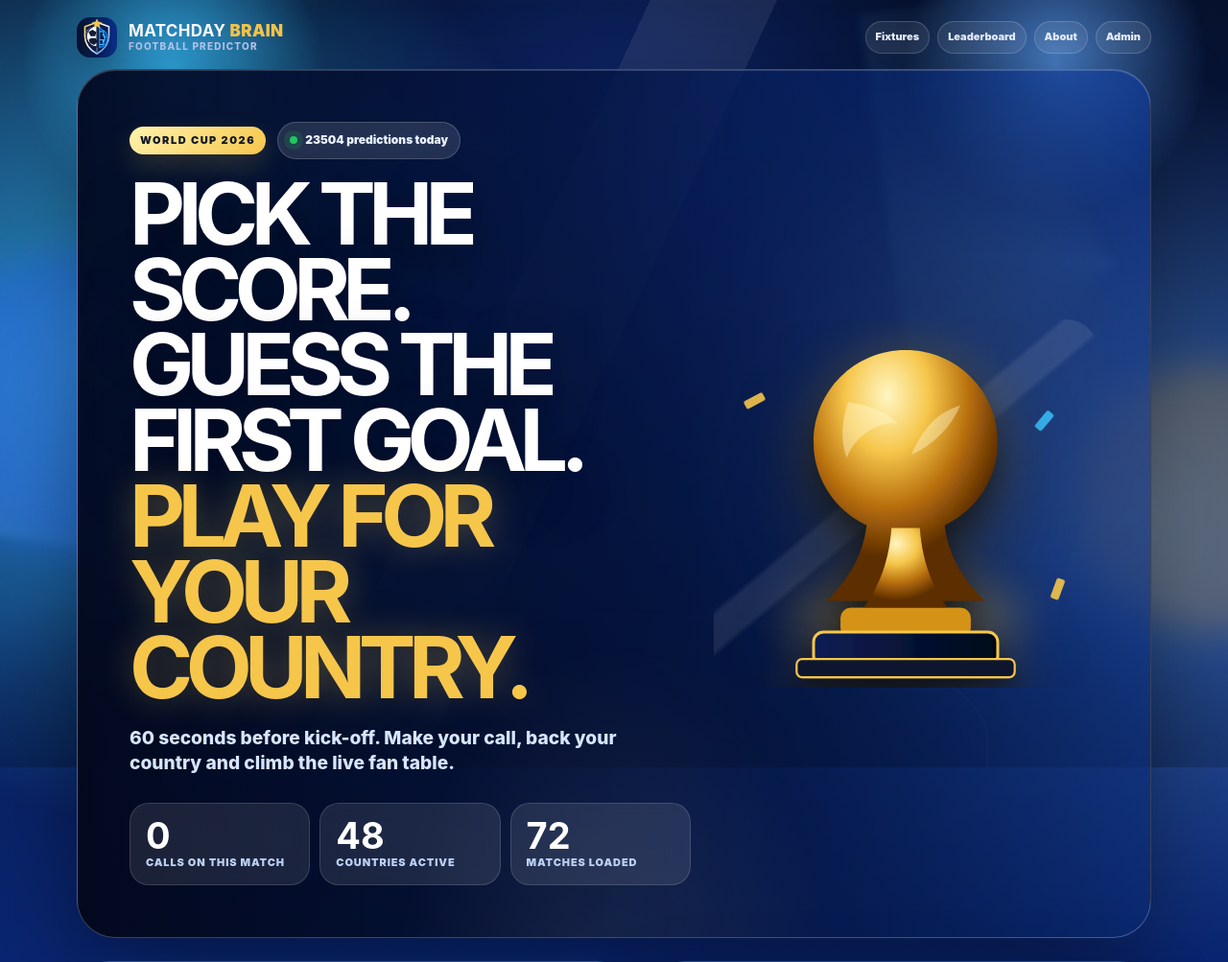
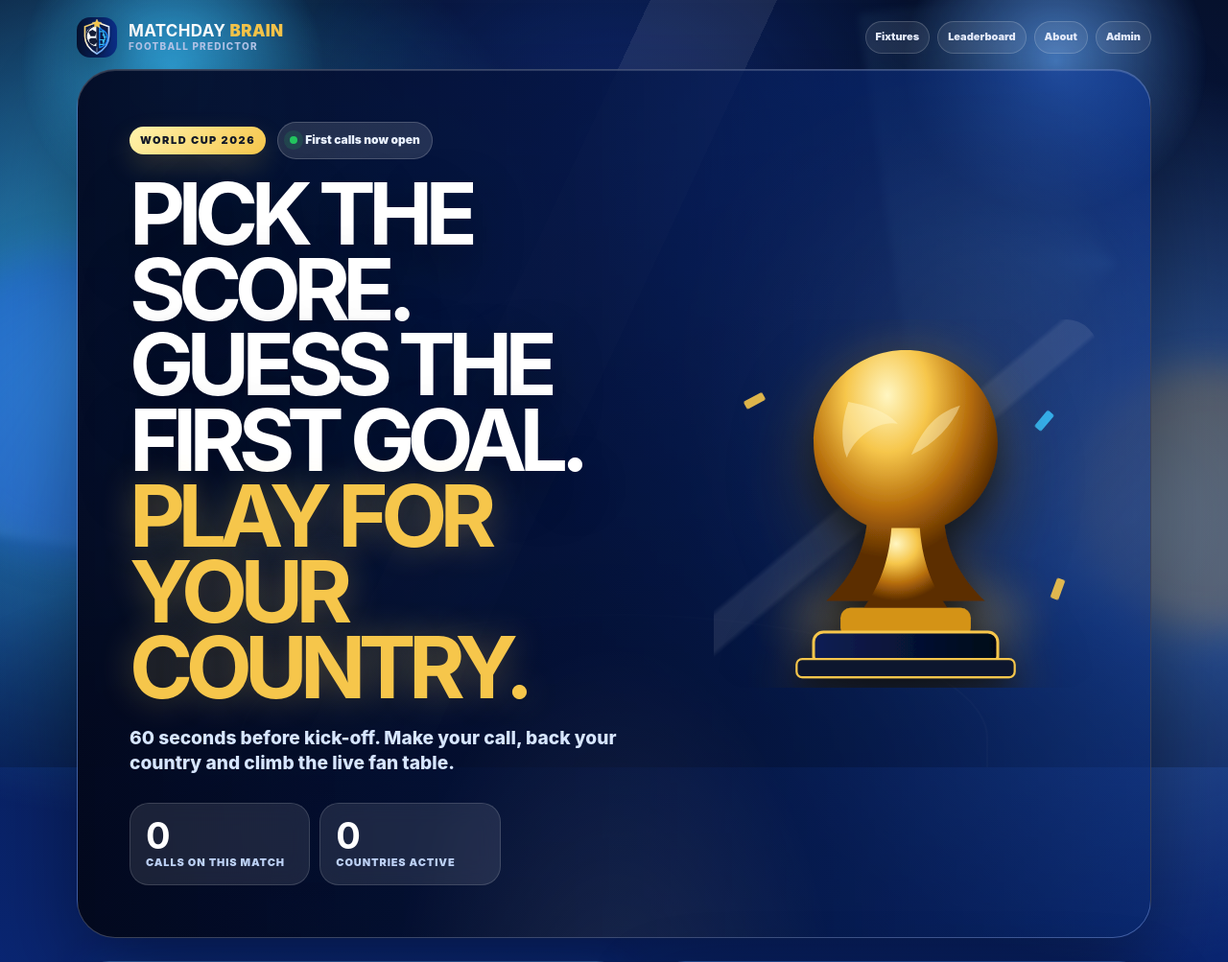
Before and after one commit to matchday-brain/matchday-brain, a Flask app: page /match/1 in a window 1280 px wide; the page is wider, and only the part inside the window is pictured. Shown: the top 1003 px of that part at 96% size. Run offline with Flask 3, Linux system fonts and the light colour scheme; data comes from the database, SQL or seed files in the repository; data that the repository does not hold is empty; some libraries are stand-ins or nearby versions.

Commit message:
Add files via upload

```diff
--- a/templates/match.html
+++ b/templates/match.html
@@ -4,14 +4,13 @@
   <div class="hero-copy">
     <div class="hero-kicker">
       <span class="tag tag-gold">World Cup 2026</span>
-      <span class="live-pill"><span class="pulse"></span>{{ total_predictions + 23504 }} predictions today</span>
+      <span class="live-pill"><span class="pulse"></span>{% if total_predictions %}{{ total_predictions }} {{ 'prediction' if total_predictions == 1 else 'predictions' }} loaded{% else %}First calls now open{% endif %}</span>
     </div>
     <h1>Pick the score.<br>Guess the first goal.<br><em>Play for your country.</em></h1>
     <p>60 seconds before kick-off. Make your call, back your country and climb the live fan table.</p>
     <div class="hero-metric-row">
       <span><b>{{ fixture_entries }}</b><small>calls on this match</small></span>
-      <span><b>{{ country_rows|length or 48 }}</b><small>countries active</small></span>
-      <span><b>72</b><small>matches loaded</small></span>
+      <span><b>{{ country_rows|length }}</b><small>countries active</small></span>
     </div>
   </div>
   <aside class="hero-trophy-stage" aria-label="World Cup edition trophy visual">
```
